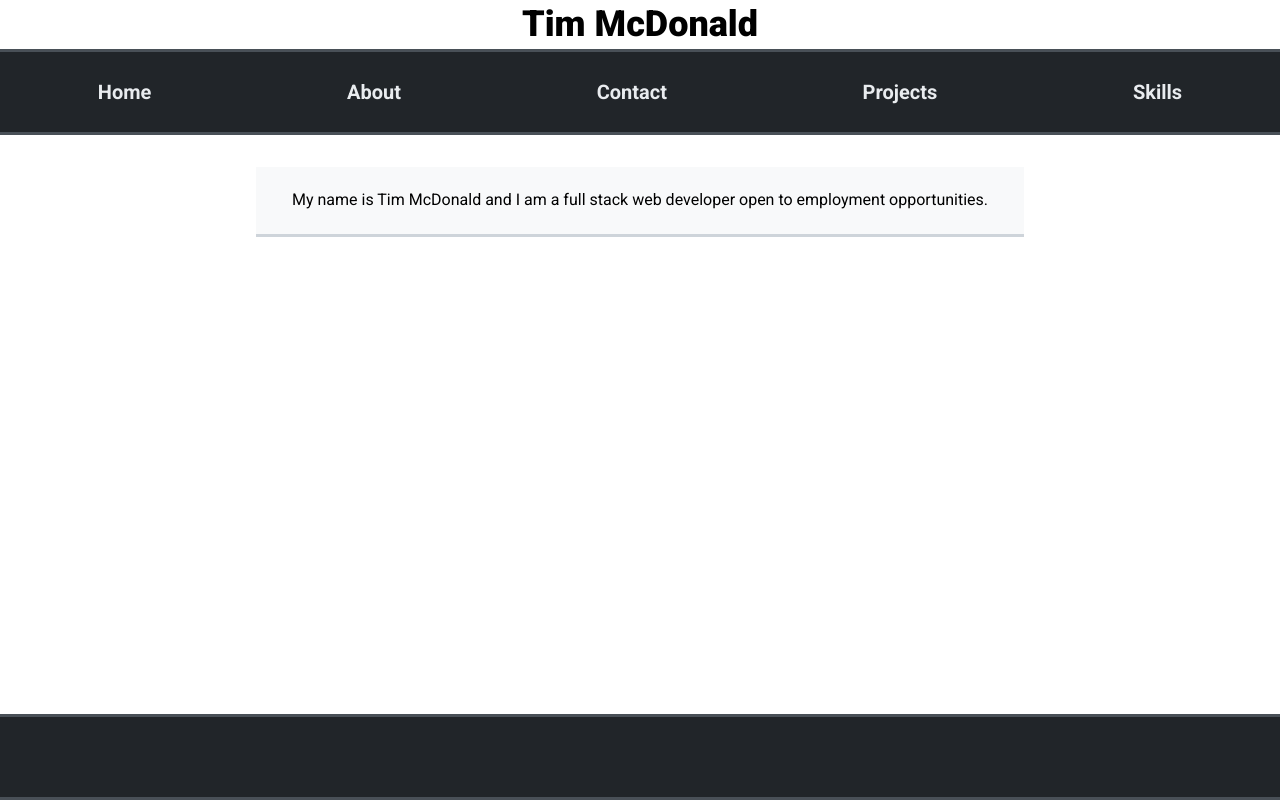
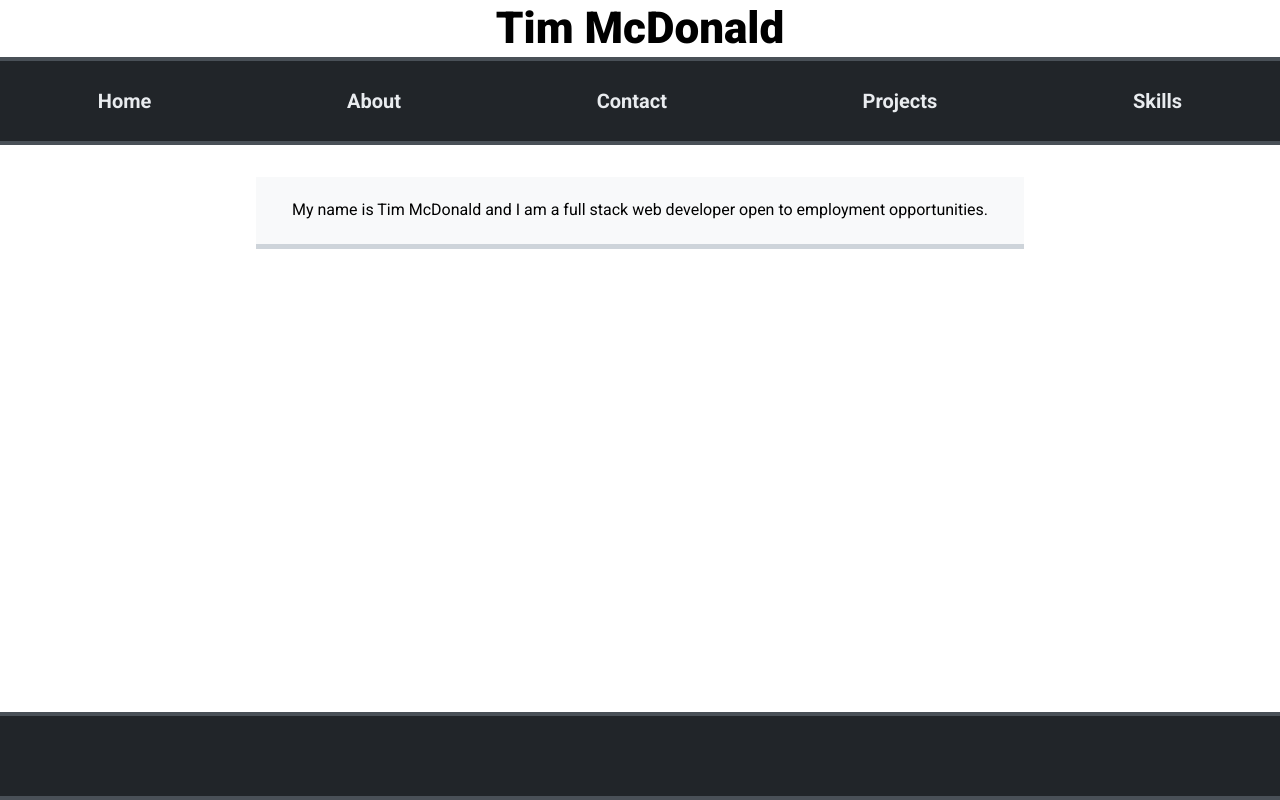
Before and after one commit to timotheemcdonald/react-portfolio, a React (Create React App) app: page / in a window 1280 px wide. Built offline with nearby package versions, Linux system fonts and the light colour scheme.

Commit message:
styling tweak

```diff
--- a/src/components/Home.js
+++ b/src/components/Home.js
@@ -9,7 +9,7 @@ align-items:center;
 margin: auto;
 padding:2%;
 margin-top:2.5%;
-border-bottom: 3px solid #ced4da;
+border-bottom: .35rem solid #ced4da;
 margin-left:20%;
 margin-right:20%;
 background-color:#f8f9fa;
--- a/src/index.css
+++ b/src/index.css
@@ -63,7 +63,7 @@ h1, h2, h3 {
 }
 
 h1 {
-  font-size: 2.25rem;
+  font-size: 2.75rem;
   font-weight: 900;
 }
 
@@ -109,8 +109,8 @@ header a:hover::after {
 }
 
 header {
-  border-bottom: 3px solid #495057;
-  border-top: 3px solid #495057;
+  border-bottom: .25rem solid #495057;
+  border-top: .25rem solid #495057;
   background-color:#212529;
   width: 100%;
   min-height:10vh;
@@ -121,8 +121,8 @@ align-items:center;
 }
 
 footer {
-  border-bottom: 3px solid #495057;
-  border-top: 3px solid #495057;
+  border-bottom: .25rem solid #495057;
+  border-top: .25rem solid #495057;
   background-color:#212529;
   width: 100%;
   min-height:10vh;
```
